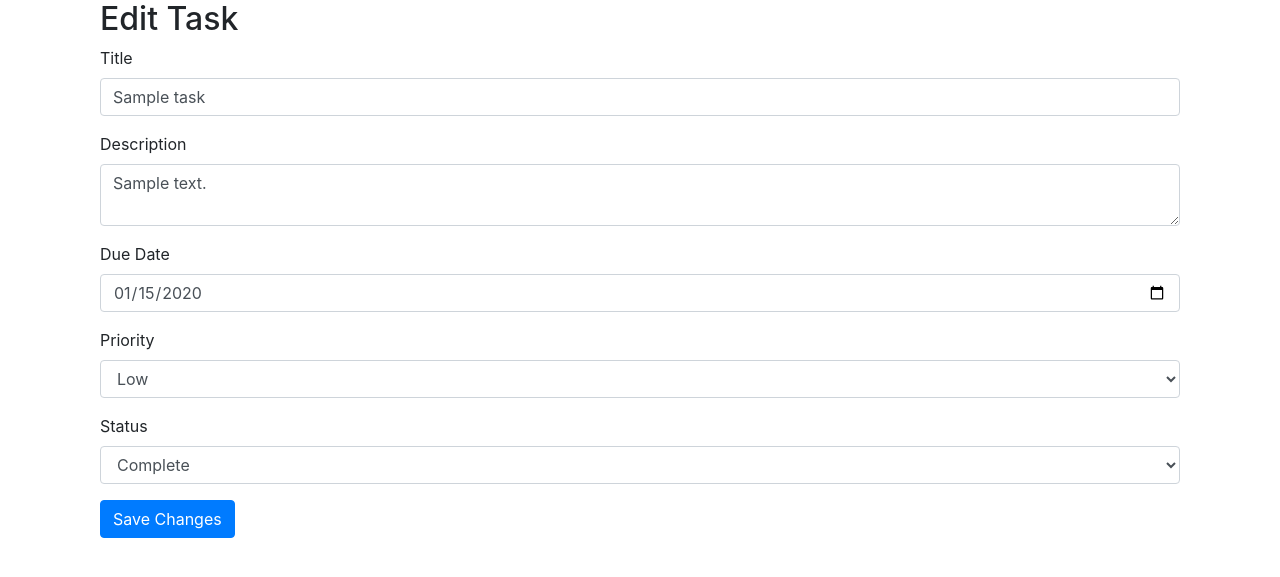
After one commit to DarrelN15/TaskManager, a Flask app: page /editTask/1 in a window 1280 px wide. The commit adds this page. Shown: the top 577 px of the page. Run offline with Flask 3, Linux system fonts and the light colour scheme; tables that the repository leaves empty hold one stand-in row (values such as "Sample post"); some libraries are stand-ins or nearby versions.

Commit message:
Incorporating edit and delete functionality

```diff
--- a/app.py
+++ b/app.py
@@ -23,12 +23,16 @@ def create_app():
     from routes.dashboardRoute import dashboard_bp
     from routes.addTaskRoute import addTask_bp
     from routes.homeRoute import home_bp  # Import the new home blueprint
+    from routes.editTaskRoute import editTask_bp  # Import the edit task blueprint
+    from routes.deleteTaskRoute import deleteTask_bp  # Import the delete task blueprint
 
     app.register_blueprint(login_bp)
     app.register_blueprint(register_bp)
     app.register_blueprint(dashboard_bp)
     app.register_blueprint(addTask_bp)
     app.register_blueprint(home_bp)  # Register the new home blueprint
+    app.register_blueprint(editTask_bp)  # Register the edit task blueprint
+    app.register_blueprint(deleteTask_bp)  # Register the delete task blueprint
 
     return app
 
--- /dev/null
+++ b/routes/editTaskRoute.py
@@ -0,0 +1,18 @@
+from flask import Blueprint, render_template, redirect, url_for, request, session
+from models import db, Task
+from datetime import datetime
+
+editTask_bp = Blueprint('editTask_bp', __name__)
+
+@editTask_bp.route('/editTask/<int:task_id>', methods=['GET', 'POST'])
+def editTask(task_id):
+    task = Task.query.get(task_id)
+    if request.method == 'POST':
+        task.title = request.form['title']
+        task.description = request.form['description']
+        task.due_date = datetime.strptime(request.form['due_date'], '%Y-%m-%d')
+        task.priority = request.form['priority']
+        task.status = request.form['status']
+        db.session.commit()
+        return redirect(url_for('dashboard_bp.dashboard'))
+    return render_template('editTask.html', task=task)
--- /dev/null
+++ b/templates/editTask.html
@@ -0,0 +1,37 @@
+{% extends "base.html" %}
+
+{% block content %}
+<div class="container">
+    <h2>Edit Task</h2>
+    <form method="post">
+        <div class="form-group">
+            <label for="title">Title</label>
+            <input type="text" class="form-control" id="title" name="title" value="{{ task.title }}" required>
+        </div>
+        <div class="form-group">
+            <label for="description">Description</label>
+            <textarea class="form-control" id="description" name="description" required>{{ task.description }}</textarea>
+        </div>
+        <div class="form-group">
+            <label for="due_date">Due Date</label>
+            <input type="date" class="form-control" id="due_date" name="due_date" value="{{ task.due_date.strftime('%Y-%m-%d') }}" required>
+        </div>
+        <div class="form-group">
+            <label for="priority">Priority</label>
+            <select class="form-control" id="priority" name="priority">
+                <option value="Low" {% if task.priority == 'Low' %}selected{% endif %}>Low</option>
+                <option value="Medium" {% if task.priority == 'Medium' %}selected{% endif %}>Medium</option>
+                <option value="High" {% if task.priority == 'High' %}selected{% endif %}>High</option>
+            </select>
+        </div>
+        <div class="form-group">
+            <label for="status">Status</label>
+            <select class="form-control" id="status" name="status">
+                <option value="Incomplete" {% if task.status == 'Incomplete' %}selected{% endif %}>Incomplete</option>
+                <option value="Complete" {% if task.status == 'Complete' %}selected{% endif %}>Complete</option>
+            </select>
+        </div>
+        <button type="submit" class="btn btn-primary">Save Changes</button>
+    </form>
+</div>
+{% endblock %}
```
Also changed, not shown: routes/deleteTaskRoute.py (added, +13 -0 lines), templates/dashboard.html (+7 -0 lines), templates/deleteTask.html (added, +12 -0 lines).
